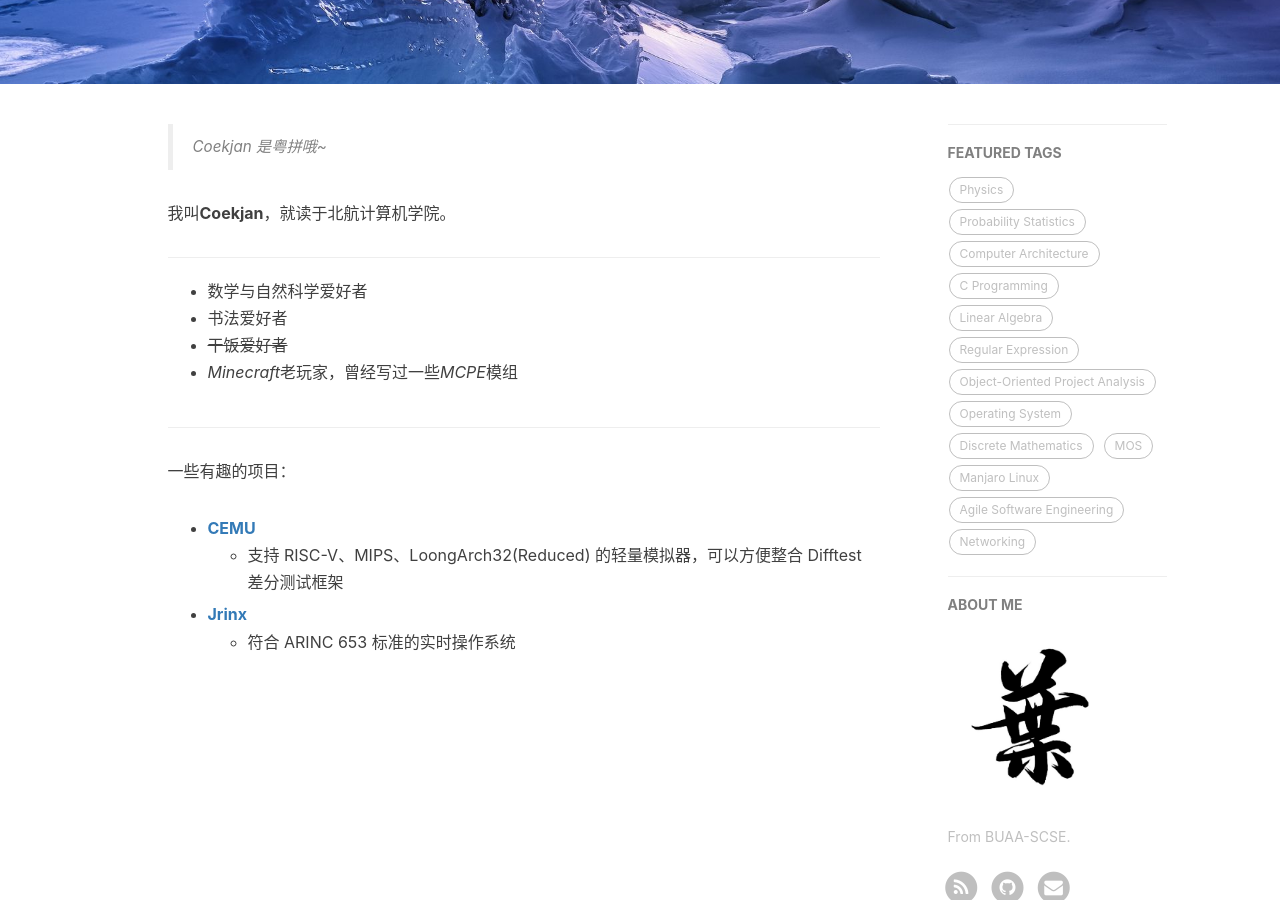
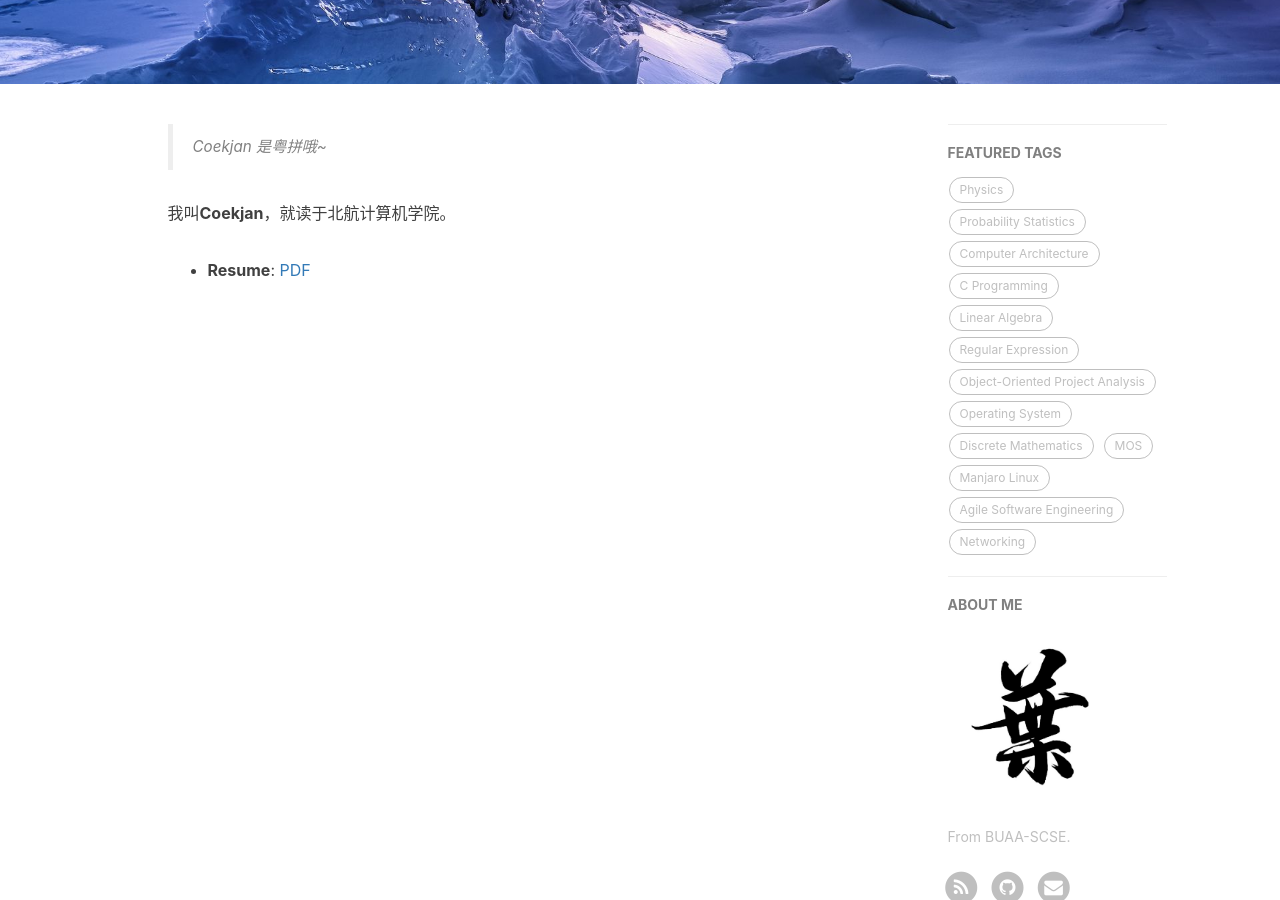
Before and after one commit to Coekjan/coekjan.github.io, a Jekyll site: the page built from 3-about.html, in a window 1280 px wide and 900 px high, scrolled down 334 px. Built offline with Jekyll 4.4.1, drawn with Linux system fonts in a browser that asks for light colours; nearby versions of some CDN libraries; comment, search, counter and statistics services are not loaded.

Commit message:
Update about/zh.md

```diff
--- a/_includes/about/zh.md
+++ b/_includes/about/zh.md
@@ -2,17 +2,4 @@
 
 我叫**Coekjan**，就读于北航计算机学院。
 
----
-
-* 数学与自然科学爱好者
-* 书法爱好者
-* ~~干饭爱好者~~
-* *Minecraft*老玩家，曾经写过一些*MCPE*模组
-
----
-
-一些有趣的项目：
-* **[CEMU](https://github.com/cyyself/cemu)**
-  * 支持 RISC-V、MIPS、LoongArch32(Reduced) 的轻量模拟器，可以方便整合 Difftest 差分测试框架
-* **[Jrinx](https://github.com/Jrinx)**
-  * 符合 ARINC 653 标准的实时操作系统
+- **Resume**: [PDF](https://coekjan.github.io/resume)
```
